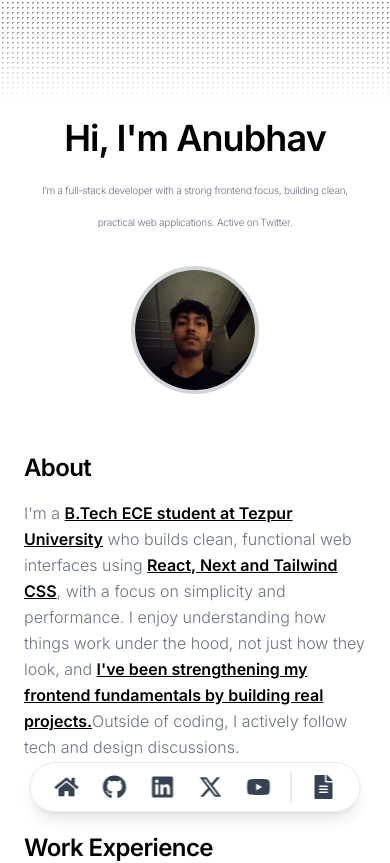
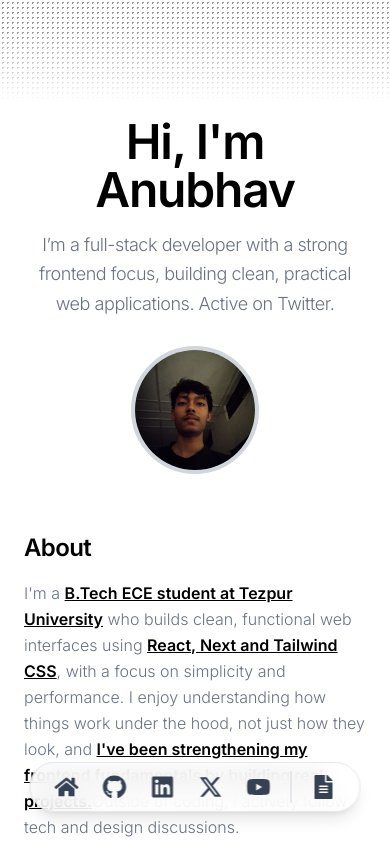
Before and after one commit to ANUBHAVSINGH30/Portfolio, a React (Vite) app: page / in a window 390 px wide. Shown: the top 863 px of the page. Built offline with nearby package versions, Linux system fonts and the light colour scheme.

Commit message:
increased hero heading

```diff
--- a/src/components/Hero.jsx
+++ b/src/components/Hero.jsx
@@ -13,11 +13,11 @@ function Hero() {
 
           {/* Text */}
             <div className="text-center md:text-left">
-              <h1 className="text-4xl md:text-5xl font-semibold tracking-tight text-black">
+              <h1 className="text-5xl md:text-5xl font-semibold tracking-tight text-black">
                 Hi, I&apos;m Anubhav
               </h1>
 
-              <p className="mt-4 text-[10px] md:text-[22px] text-gray-500 max-w-xl font-light tracking-tight leading-8">
+              <p className="mt-4 text-lg md:text-2xl text-gray-500 max-w-xl font-light tracking-tight leading-relaxed">
                 I’m a full-stack developer with a strong frontend focus, building clean, practical web applications. Active on Twitter.
               </p>
             </div>
```
